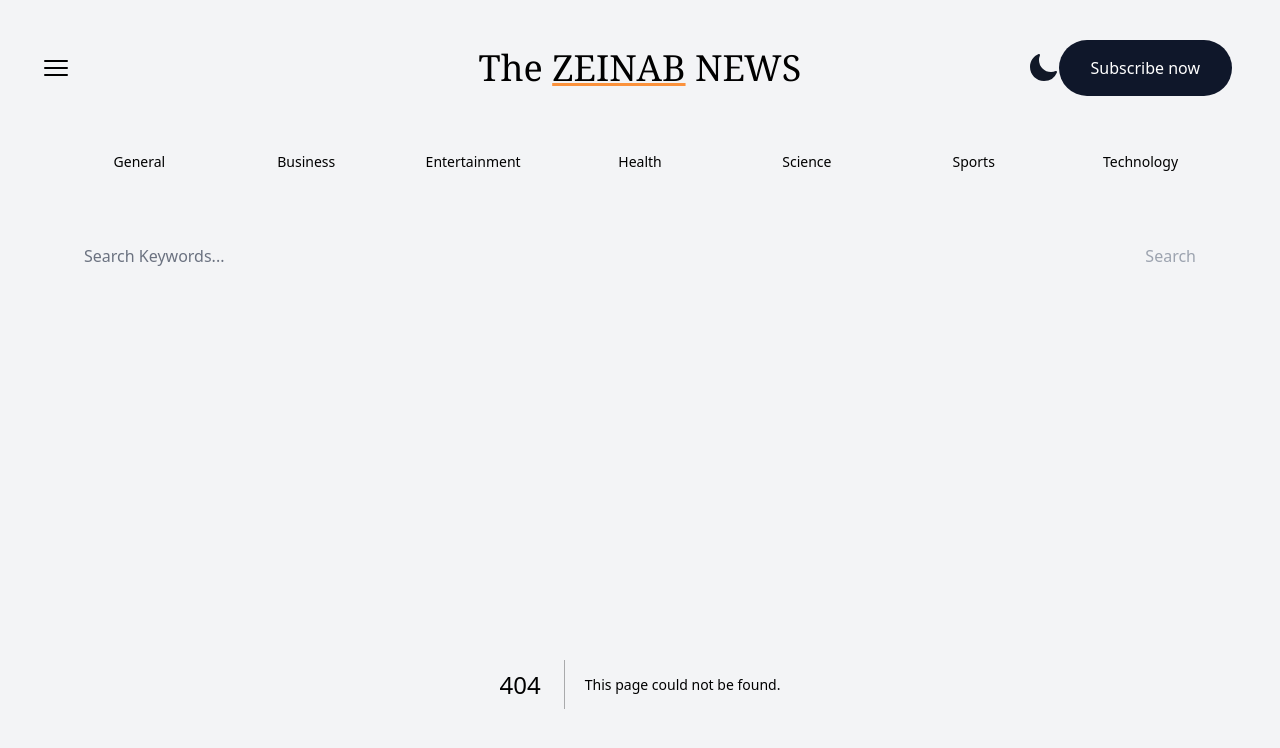
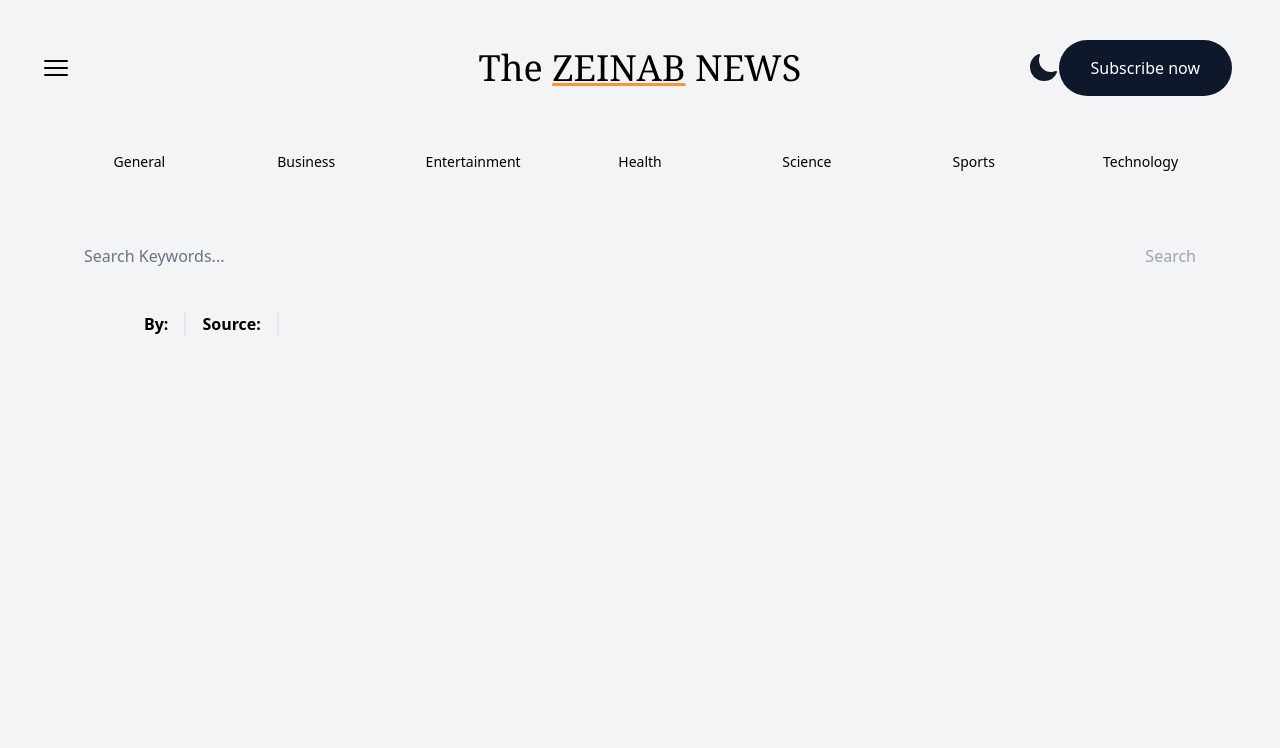
Before and after one commit to Zeinab-Mahjoub/News-app_Nextjs-Typescript, a Next.js app: page /article in a window 1280 px wide. Before the commit this address had no page. Shown: the top 748 px of the page. Built offline with nearby package versions, Linux system fonts and the light colour scheme.

Commit message:
dark mode

```diff
--- a/app/SearchBox.tsx
+++ b/app/SearchBox.tsx
@@ -3,7 +3,7 @@
 import { FormEvent, useState } from "react";
 function SearchBox() {
   const [input, setInput] = useState("");
-  const router = useRouter;
+  const router = useRouter();
   const handleSubmit = (e: FormEvent<HTMLFormElement>) => {
     e.preventDefault();
     if (!input) return;
--- /dev/null
+++ b/app/article/page.tsx
@@ -0,0 +1,44 @@
+import { notFound } from "next/navigation";
+
+type Props = {
+  searchParams?: Article;
+};
+
+function ArticlePage({ searchParams }: Props) {
+  if (
+    (searchParams && Object.entries(searchParams).length === 0) ||
+    !searchParams
+  )
+    return notFound();
+
+  const article: Article = searchParams;
+
+  return (
+    <article>
+      <section className="flex flex-col lg:flex-row pb-24 px-0 lg:px-10">
+        {article.image && (
+          <img
+            className="h-50 max-w-md mx-auto md:max-w-lg lg:max-w-xl object-cover rounded-lg shadow-md"
+            src={article.image}
+            alt={article.title}
+          />
+        )}
+
+        <div className="px-10">
+          <h1 className="headerTitle px-0 no-underline pb-2">
+            {article.title}
+          </h1>
+
+          <div className="flex divide-x-2 space-x-4">
+            <h2 className="font-bold">By: {article.author}</h2>
+            <h2 className="font-bold pl-4">Source: {article.source}</h2>
+            <p className="pl-4">{article.published_at}</p>
+          </div>
+          <p className="pt-4">{article.description}</p>
+        </div>
+      </section>
+    </article>
+  );
+}
+
+export default ArticlePage;
--- a/app/components/Article.tsx
+++ b/app/components/Article.tsx
@@ -1,3 +1,5 @@
+import ReadMoreButton from "./ReadMoreButton";
+
 type Props = {
   article: Article;
 };
@@ -23,6 +25,7 @@
           </footer>
         </div>
         {/* ReadMoreButton */}
+        <ReadMoreButton article={article} />
       </div>
     </article>
   );
--- /dev/null
+++ b/app/components/ReadMoreButton.tsx
@@ -0,0 +1,31 @@
+"use client";
+
+import { useRouter } from "next/navigation";
+
+type Props = {
+  article: Article;
+};
+
+function ReadMoreButton({ article }: Props) {
+  const router = useRouter();
+
+  const handleClick = () => {
+    const queryString = Object.entries(article)
+      .map(([key, value]) => `${key}=${value}`)
+      .join("&");
+    const url = `/article?${queryString}`;
+    console.log(url);
+    router.push(url);
+  };
+
+  return (
+    <button
+      onClick={handleClick}
+      className="bg-orange-400 h-10 rounded-b-lg dark:text-gray-900 hover:bg-orange-500"
+    >
+      Read More
+    </button>
+  );
+}
+
+export default ReadMoreButton;
--- a/app/globals.css
+++ b/app/globals.css
@@ -5,4 +5,8 @@
   .navLink {
     @apply hover:underline decoration-2 decoration-orange-400 text-center active:underline underline-offset-8 rounded-full p-4 cursor-pointer hover:font-bold capitalize hover:scale-110 transition-transform duration-200 ease-out;
   }
+
+  .headerTitle {
+    @apply text-4xl font-serif capitalize px-10 pt-5 underline decoration-orange-400 decoration-2 underline-offset-4 decoration-double;
+  }
 }
```
